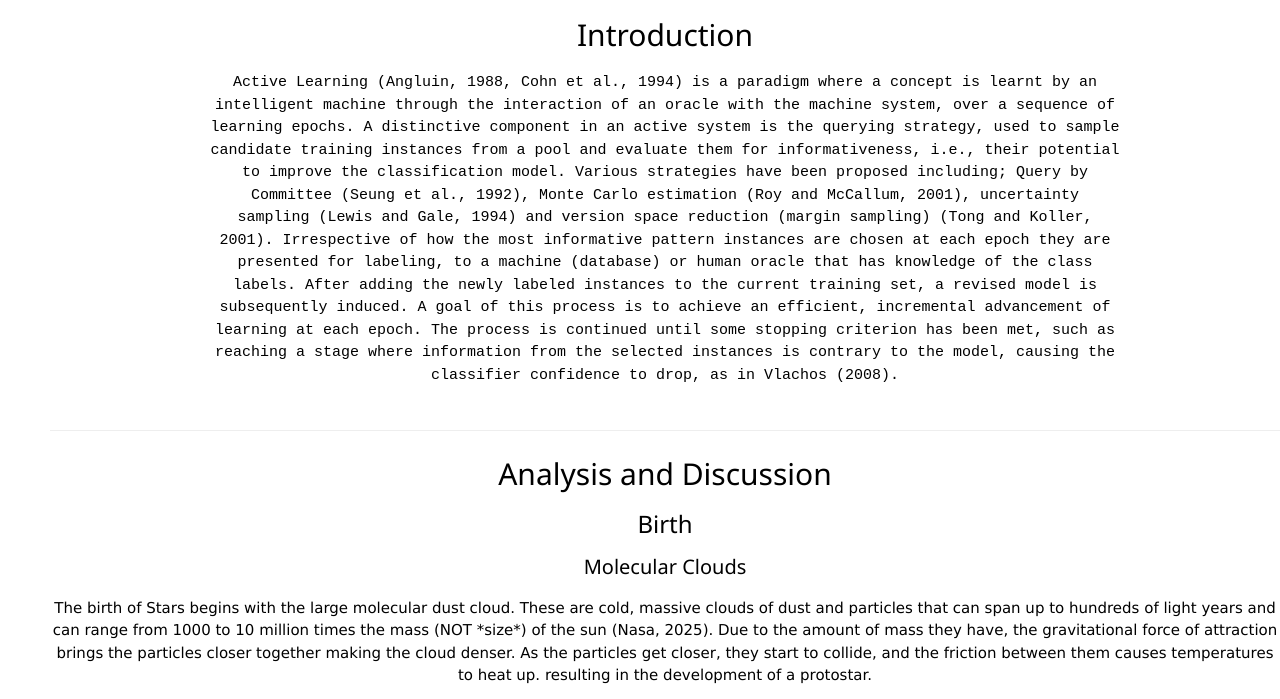
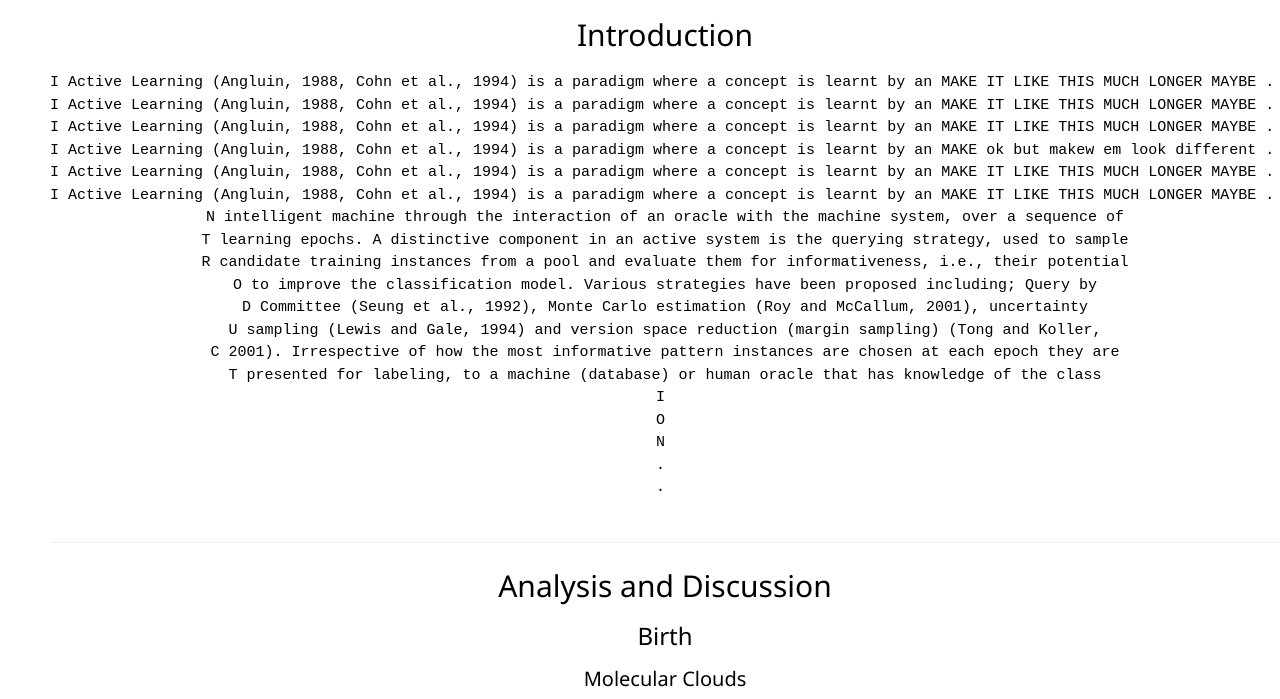
Before and after one commit to Almeezy82/FY6912138, a plain HTML site: page index.html in a window 1280 px wide. Shown: the part 1080-1779 px from the top of the page. Drawn offline with nearby package versions, Linux system fonts and the light colour scheme.

Commit message:
img width and intro test

```diff
--- a/index.html
+++ b/index.html
@@ -154,20 +154,25 @@ a number of things including a black hole or a supernova.
     <p class"ex1">
       <!Sample introduction for content>
       <pre>
-Active Learning (Angluin, 1988, Cohn et al., 1994) is a paradigm where a concept is learnt by an
-intelligent machine through the interaction of an oracle with the machine system, over a sequence of
-learning epochs. A distinctive component in an active system is the querying strategy, used to sample
-candidate training instances from a pool and evaluate them for informativeness, i.e., their potential
-to improve the classification model. Various strategies have been proposed including; Query by
-Committee (Seung et al., 1992), Monte Carlo estimation (Roy and McCallum, 2001), uncertainty
-sampling (Lewis and Gale, 1994) and version space reduction (margin sampling) (Tong and Koller,
-2001). Irrespective of how the most informative pattern instances are chosen at each epoch they are
-presented for labeling, to a machine (database) or human oracle that has knowledge of the class
-labels. After adding the newly labeled instances to the current training set, a revised model is
-subsequently induced. A goal of this process is to achieve an efficient, incremental advancement of
-learning at each epoch. The process is continued until some stopping criterion has been met, such as
-reaching a stage where information from the selected instances is contrary to the model, causing the
-classifier confidence to drop, as in Vlachos (2008).
+I Active Learning (Angluin, 1988, Cohn et al., 1994) is a paradigm where a concept is learnt by an MAKE IT LIKE THIS MUCH LONGER MAYBE . OR SLIGHTLY MORE .
+I Active Learning (Angluin, 1988, Cohn et al., 1994) is a paradigm where a concept is learnt by an MAKE IT LIKE THIS MUCH LONGER MAYBE . SLIGHTLY MORE .
+I Active Learning (Angluin, 1988, Cohn et al., 1994) is a paradigm where a concept is learnt by an MAKE IT LIKE THIS MUCH LONGER MAYBE .
+I Active Learning (Angluin, 1988, Cohn et al., 1994) is a paradigm where a concept is learnt by an MAKE ok but makew em look different . Slightly
+I Active Learning (Angluin, 1988, Cohn et al., 1994) is a paradigm where a concept is learnt by an MAKE IT LIKE THIS MUCH LONGER MAYBE . then one more of these for good measures
+I Active Learning (Angluin, 1988, Cohn et al., 1994) is a paradigm where a concept is learnt by an MAKE IT LIKE THIS MUCH LONGER MAYBE . SLIGHTLY MORE .
+N intelligent machine through the interaction of an oracle with the machine system, over a sequence of
+T learning epochs. A distinctive component in an active system is the querying strategy, used to sample
+R candidate training instances from a pool and evaluate them for informativeness, i.e., their potential
+O to improve the classification model. Various strategies have been proposed including; Query by
+D Committee (Seung et al., 1992), Monte Carlo estimation (Roy and McCallum, 2001), uncertainty
+U sampling (Lewis and Gale, 1994) and version space reduction (margin sampling) (Tong and Koller,
+C 2001). Irrespective of how the most informative pattern instances are chosen at each epoch they are
+T presented for labeling, to a machine (database) or human oracle that has knowledge of the class
+I
+O
+N
+.
+.
       </pre>
 
     </p>
@@ -190,7 +195,7 @@ Due to the amount of mass they have, the gravitational force of attraction bring
           </p>
 
           <figure style="text-align: center;">
-            <img src="Molecular Cloud, Chamelion I.jpg" alt="Molecular Dust Cloud and Protostar" style="Width:21%">
+            <img src="Molecular Cloud, Chamelion I.jpg" alt="Molecular Dust Cloud and Protostar" style="Width:34%">
             <figcaption>Figure 1: The molecular cloud Chameleon I, surrounding protostar Ced 110 IRS 4, ESA Webb (2023).</figcaption>
           </figure>
 
@@ -218,7 +223,7 @@ As a red giant, the star’s core would undergo the fusion of helium into carbon
           </p>
 
           <figure style="text-align: center;">
-            <img src="the-sun.png" alt="The Sun" style="Width:21%">
+            <img src="the-sun.png" alt="The Sun" style="Width:25%">
             <figcaption>Figure 3: Image of a supernova taken by the JWST, Scientific American, (2025).</figcaption>
           </figure>
 
```
